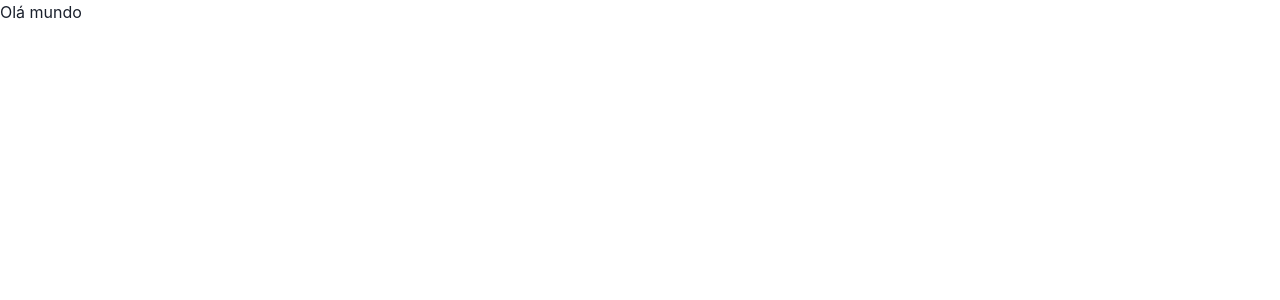
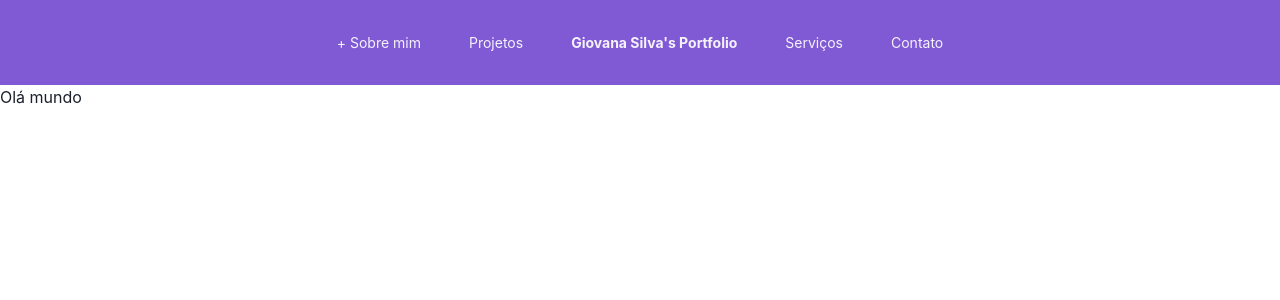
Before and after one commit to gioliveirass/fatec-portfolio, a React (Vite) app: page / in a window 1280 px wide. Shown: the top 300 px of the page. Built offline with nearby package versions, Linux system fonts and the light colour scheme.

Commit message:
feat: create header component

```diff
--- a/src/App.tsx
+++ b/src/App.tsx
@@ -1,11 +1,14 @@
+import chakraTheme from "./assets/themes/chakra.theme";
+
 import Routes from "./routes";
-import chakraTheme from "./assets/themes/chakra.theme";
+import Header from "./components/header";
 
 import { ChakraBaseProvider } from "@chakra-ui/react";
 
 export default function App() {
   return (
     <ChakraBaseProvider theme={chakraTheme}>
+      <Header />
       <Routes />
     </ChakraBaseProvider>
   );
--- /dev/null
+++ b/src/components/header/index.tsx
@@ -0,0 +1,36 @@
+import { Center, Link, Text } from "@chakra-ui/react";
+
+export default function Header() {
+  return (
+    <Center
+      bg="purple.500"
+      w="100%"
+      p="2rem"
+      color="whiteAlpha.900"
+      fontSize="sm"
+      position="sticky"
+      top="0"
+      gap="3rem"
+    >
+      <Link cursor="pointer" _hover={{ fontWeight: "bold" }}>
+        + Sobre mim
+      </Link>
+
+      <Link cursor="pointer" _hover={{ fontWeight: "bold" }}>
+        Projetos
+      </Link>
+
+      <Text as="b" cursor="default">
+        Giovana Silva's Portfolio
+      </Text>
+
+      <Link cursor="pointer" _hover={{ fontWeight: "bold" }}>
+        Serviços
+      </Link>
+
+      <Link cursor="pointer" _hover={{ fontWeight: "bold" }}>
+        Contato
+      </Link>
+    </Center>
+  );
+}
```
Also changed, not shown: 1 other file (tests, documents, lock files or other folders).
